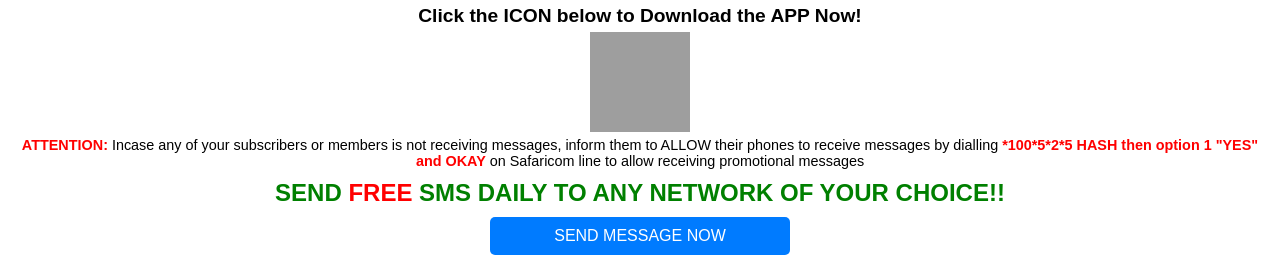
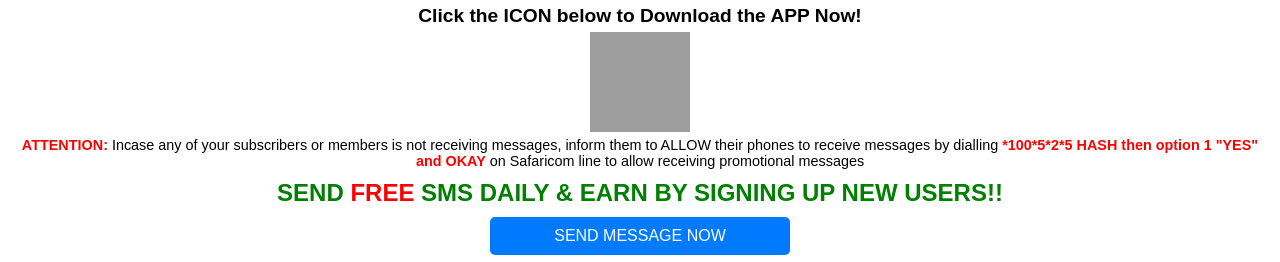
Before and after one commit to masomodigital/freesms-page, a plain HTML site: page index.html in a window 1280 px wide. Shown: the top 262 px of the page. Drawn offline with Linux system fonts and the light colour scheme; grey boxes are pictures that could not be loaded.

Commit message:
Update index.html

```diff
--- a/index.html
+++ b/index.html
@@ -129,7 +129,7 @@
     </a>
     <p><span class="attention">ATTENTION:</span> Incase any of your subscribers or members is not receiving messages, inform them to ALLOW their phones to receive messages by dialling <span class="highlight">*100*5*2*5 HASH then option 1 "YES" and OKAY</span> on Safaricom line to allow receiving promotional messages</p>
 
-    <h3>SEND <span class="highlight-red">FREE</span> SMS DAILY TO ANY NETWORK OF YOUR CHOICE!!</h3>
+    <h3>SEND <span class="highlight-red">FREE</span> SMS DAILY & EARN BY SIGNING UP NEW USERS!!</h3>
 
     <!-- Buttons Section -->
     <a href="https://docs.google.com/forms/u/3/d/e/1FAIpQLScRVe5c2nD94A8NuqEcVL5o6f7RWj-e1drrRbVO-k99b4d4mw/viewform?usp=sf_link" class="button blue">SEND MESSAGE NOW</a>
```
